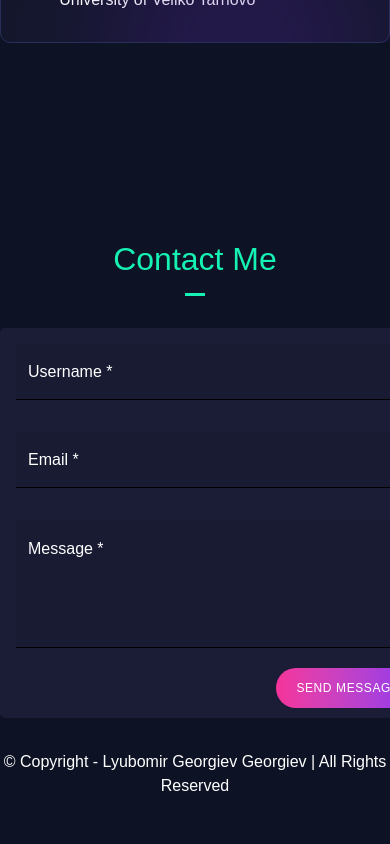
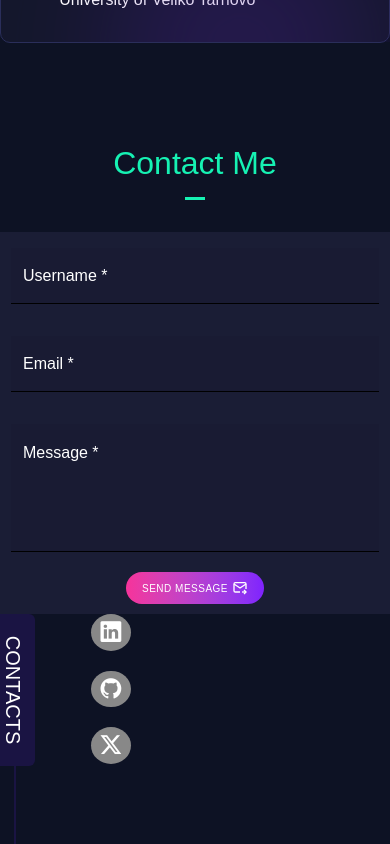
Before and after one commit to lyubomir2712/Portfolio, a React (Vite) app: page / in a window 390 px wide. Shown: the part 6240-7084 px from the top of the page. Built offline with nearby package versions, Linux system fonts and the light colour scheme.

Commit message:
made contact section responsive

```diff
--- a/src/Components/ContactSection/ContactSection.css
+++ b/src/Components/ContactSection/ContactSection.css
@@ -250,3 +250,134 @@ textarea:focus, textarea:not(:placeholder-shown) {
     transform: scale(1.2);
     background-color: #16F2B3;
 }
+
+.contacts-buttons-container{
+    padding-left: 45%;
+}
+
+
+
+
+
+
+@media(min-width: 750px) and (max-width: 1380px) {
+    .contact-section {
+        margin: 0 auto;
+    }
+
+    .contact-container {
+        display: flex;
+        flex-direction: column;
+        align-items: center;
+        gap: 2rem;
+    }
+
+    .contact-form{
+        width: 100%;
+    }
+
+    .contacts-cell2 {
+        align-items: flex-start;
+        width: 52rem !important;
+    }
+
+    .contacts-buttons-container{
+        padding-left: 3.7rem !important;
+    }
+
+    .email-location-container{
+        flex-direction: row;
+        gap: 5rem;
+    }
+}
+
+
+@media(min-width: 590px) and (max-width: 749px) {
+    .contact-section {
+        margin: 0 auto;
+    }
+
+    .contact-container {
+        display: flex;
+        flex-direction: column;
+        align-items: center;
+        gap: 2rem;
+    }
+
+    .contact-form{
+        width: 35rem;
+    }
+
+    .contacts-cell2 {
+        align-items: flex-start;
+        width: 42rem !important;
+    }
+
+    .input-container, .textarea-container {
+        width: 33rem !important;
+    }
+
+
+    .contacts-cell2 {
+        align-items: flex-start;
+    }
+
+    .contacts-buttons-container{
+        padding-left: 3.7rem !important;
+    }
+
+    .email-location-container{
+        flex-direction: row;
+        gap: 5rem;
+    }
+}
+
+@media (max-width: 589px) {
+    .contact-section {
+        margin: 0 auto;
+    }
+
+    .contact-container {
+        display: flex;
+        flex-direction: column;
+        align-items: center;
+        gap: 0;
+    }
+
+    .contact-form{
+        width: 25rem;
+    }
+
+    .contacts-cell2 {
+        align-items: flex-start;
+        width: 32rem !important;
+    }
+
+    .input-container, .textarea-container {
+        width: 23rem !important;
+    }
+
+
+    .contacts-cell2 {
+        align-items: flex-start;
+    }
+
+    .contacts-buttons-container{
+        padding-left: 3.7rem !important;
+    }
+
+    .email-location-container{
+        flex-direction: row;
+        gap: 1rem;
+    }
+
+    .contact-form button {
+        padding: 8px 16px;
+        font-size: 10px;
+    }
+
+    .contact-form button svg {
+        width: 16px;
+        height: 16px;
+    }
+}
--- a/src/Components/ContactSection/ContactSection.jsx
+++ b/src/Components/ContactSection/ContactSection.jsx
@@ -94,7 +94,7 @@ export default function ContactSection() {
                         </div>
                     </div>
 
-                    <div className="contacts-buttons-container pl-[45%] w-[100%]">
+                    <div className="contacts-buttons-container w-[100%]">
                         <div className="email-location-container gap-5 flex flex-col">
                             <motion.span
                                 className="text-sm md:text-xl flex items-center gap-3 w-90"
@@ -111,7 +111,7 @@ export default function ContactSection() {
                             </motion.span>
 
                             <motion.span
-                                className="text-sm md:text-xl flex items-center gap-3 w-90"
+                                className="text-sm md:text-xl flex items-center gap-3 w-90 whitespace-nowrap"
                                 initial={{ opacity: 0, x: 30 }}
                                 animate={inView ? { opacity: 1, x: 0 } : { opacity: 0, x: 30 }}
                                 transition={{ duration: 0.8, delay: 0.4 }}>
```
